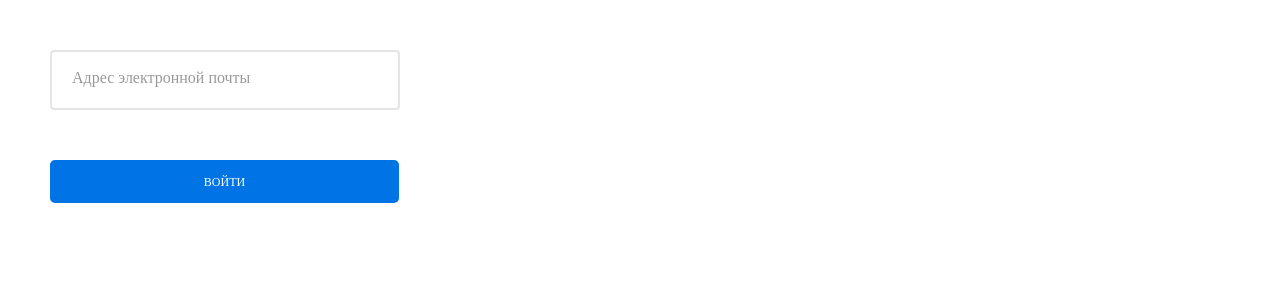
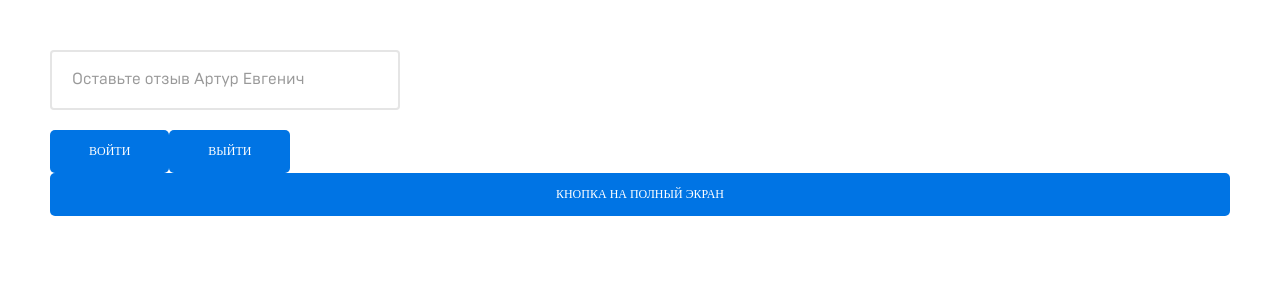
Before and after one commit to Twincki/react-todo-list, a React (Create React App) app: page / in a window 1280 px wide. Shown: the top 300 px of the page. Built offline with nearby package versions, Linux system fonts and the light colour scheme.

Commit message:
обновление компонента Button

```diff
--- a/src/components/App/App.tsx
+++ b/src/components/App/App.tsx
@@ -9,14 +9,23 @@ function App() {
     setEmail(event.target.value);
   };
 
+  const onEnnder = () => console.log("Вы вошли");
+  const onOunt = () => console.log("Вы вышли");
+
   return (
     <div>
       <Input
-        placeholder="Адрес электронной почты"
+        placeholder="Оставьте отзыв Артур Евгенич"
         value={email}
         onChange={onChange}
       />
-      <Button children="ВОЙТИ" />
+
+      <div style={{ marginTop: 20 }}></div>
+
+      <Button onClick={onEnnder}>Войти</Button>
+      <Button onClick={onOunt}>Выйти</Button>
+
+      <Button onClick={onOunt} fullWidth>Кнопка на полный экран</Button>
     </div>
   );
 }
--- a/src/components/Button/Button.tsx
+++ b/src/components/Button/Button.tsx
@@ -1,21 +1,34 @@
-import React from "react";
-import styles from "./button.module.scss";
+import { ReactNode } from "react";
+import styles from "./Button.module.scss";
+import cx from "classnames";
 
-function onClick() {
-  console.log("Attempt to login user");
-}
+// TODO: Добавить цветовую схему
+// primary #0074e4
+// secondary #df3664
+
+type ButonSizes = 'small' | "medium";
 
 interface ButtonProps {
-  children?: string;
+  children: ReactNode;
+  onClick?: () => void;
+  size?: ButonSizes;
+  fullWidth?: boolean;
 }
 
 export function Button(props: ButtonProps) {
-  const { children } = props;
+  const { children, onClick, size = "medium", fullWidth } = props;
+
+  const mods = {
+    [styles.fullWidth]: fullWidth
+  }
+
+  const additional = [
+    styles[size],
+  ]
+
   return (
-    <div>
-      <button onClick={onClick} className={styles.root}>
-        <span className={styles.btnText}>{children}</span>
-      </button>
-    </div>
+    <button onClick={onClick} className={cx(styles.root, mods, additional)}>
+      {children}
+    </button>
   );
 }
--- a/src/components/Button/button.module.scss
+++ b/src/components/Button/button.module.scss
@@ -1,24 +1,34 @@
 .root {
-  margin-top: 50px;
-  width: 349px;
-  height: 43px;
   background-color: var(--button-bg);
   border-radius: 5px;
   border: none;
   transition: 0.3s;
   cursor: pointer;
+
+  font-weight: 500;
+  font-family: Brutal Type;
+  font-size: 12px;
+  color: var(--button-font-color);
+  text-transform: uppercase;
+
   &:hover {
     background-color: #0061bb;
   }
+
   &:active {
     background-color: #0053a0;
   }
 }
 
-.btnText {
-  font-weight: 500;
-  font-family: Brutal Type;
-  font-size: 12px;
-  color: var(--button-font-color);
-  text-transform: uppercase;
+.fullWidth {
+  width: 100%;
+  max-width: 100%;
 }
+
+.small {
+  padding: 10px 28px;
+}
+
+.medium {
+  padding: 14px 39px;
+}
--- a/src/components/Input/Input.module.scss
+++ b/src/components/Input/Input.module.scss
@@ -5,28 +5,20 @@
   height: 60px;
   padding: 10px 20px;
   border-radius: 4px;
-  border: 2px solid rgba(0, 0, 0, 0.10);
-  background-color: #fff;
+  border: 2px solid var(--input-border);
+  background-color: var(--input-bg-main);
 }
 
 .span {
   position: absolute;
-  color: rgba(0, 0, 0, 0.40);
+  color: var(--input-placeholder-color);
   font-size: 16px;
-  font-family: Brutal Type;
   top: 17px;
   left: 20px;
   font-weight: 400;
   pointer-events: none;
-}
 
-.active {
-  font-size: 13px;
-  transform: translateY(-10px);
-}
-
-.inputActive {
-  padding-top: 18px;
+  transition: all 0.1s linear;
 }
 
 .input {
@@ -42,3 +34,14 @@
     outline: none;
   }
 }
+
+.active {
+  .span {
+    font-size: 13px;
+    transform: translateY(-10px);
+  }
+
+  .input {
+    padding-top: 18px;
+  }
+}
--- a/src/components/Input/Input.tsx
+++ b/src/components/Input/Input.tsx
@@ -1,6 +1,6 @@
+import { ChangeEvent } from "react";
 import cx from "classnames";
 import styles from "./Input.module.scss";
-import { ChangeEvent } from "react";
 
 interface InputProps {
   value?: string;
@@ -11,16 +11,15 @@ interface InputProps {
 export function Input(props: InputProps) {
   const { placeholder, value, onChange } = props;
 
-  const isValue = value && value.length > 0;
+  const isValue = typeof value !== "undefined" && value.length > 0;
 
   const mods = { [styles.active]: isValue };
-  const inputMods = { [styles.inputActive]: isValue };
 
   return (
-    <div className={styles.root}>
-      <span className={cx(styles.span, mods)}>{placeholder}</span>
+    <div className={cx(styles.root, mods)}>
+      <span className={styles.span}>{placeholder}</span>
       <input
-        className={cx(styles.input, inputMods)}
+        className={styles.input}
         value={value}
         onChange={onChange}
       />
--- a/src/styles/global.scss
+++ b/src/styles/global.scss
@@ -6,6 +6,11 @@
 
   --button-bg: #0074e4;
   --button-font-color: #ffff;
+
+  // INPUT
+  --input-bg-main: #fff;
+  --input-border: rgba(0, 0, 0, 0.10);
+  --input-placeholder-color: rgba(0, 0, 0, 0.40);
 }
 
 * {
```
